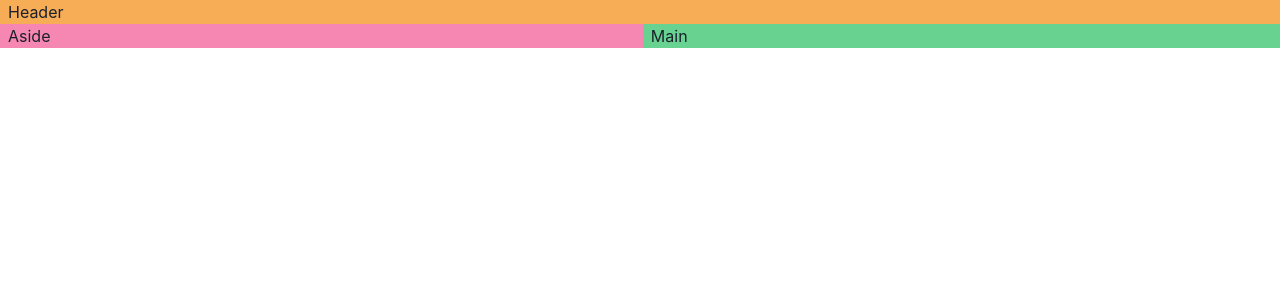
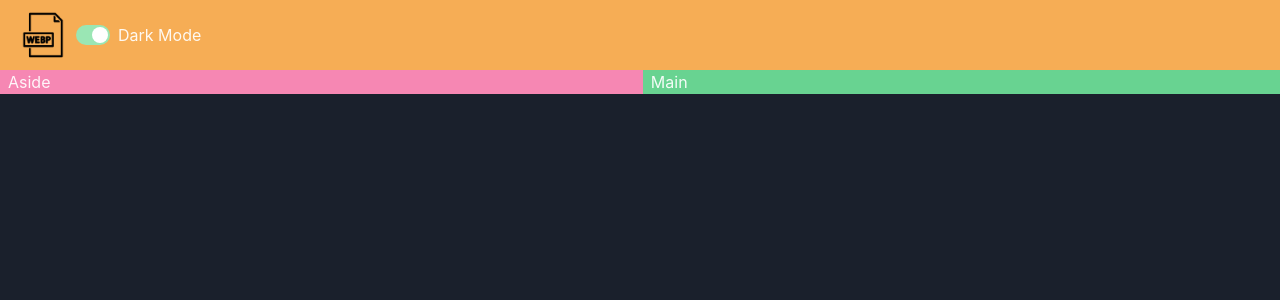
Before and after one commit to EmailKolar/rawg-demo-class-project, a React (Vite) app in the folder rawg-client/: page / in a window 1280 px wide. Shown: the top 300 px of the page. Built offline with nearby package versions, Linux system fonts and the light colour scheme.

Commit message:
added switch color mode and logo

```diff
--- a/rawg-client/src/App.tsx
+++ b/rawg-client/src/App.tsx
@@ -1,5 +1,6 @@
 
 import { Grid, GridItem, Show } from '@chakra-ui/react'
+import NavBar from './components/NavBar'
 
 
 function App() {
@@ -12,7 +13,7 @@ function App() {
 
   >
     <GridItem pl='2' bg='orange.300' area={'header'}>
-      Header
+      <NavBar/>
     </GridItem>
     <Show above="lg">
     <GridItem pl='2' bg='pink.300' area={'aside'}>
--- /dev/null
+++ b/rawg-client/src/components/ColorModeSwitch.tsx
@@ -0,0 +1,19 @@
+import { HStack, Switch, Text, useColorMode } from "@chakra-ui/react";
+import React from "react";
+
+const ColorModeSwitch = () => {
+  const { colorMode, toggleColorMode } = useColorMode();
+
+  return ( // Ensure return statement is here!
+    <HStack>
+      <Switch
+        isChecked={colorMode === "dark"}
+        colorScheme="green"
+        onChange={toggleColorMode}
+      />
+      <Text>Dark Mode</Text>
+    </HStack>
+  );
+};
+
+export default ColorModeSwitch;
--- /dev/null
+++ b/rawg-client/src/components/NavBar.tsx
@@ -0,0 +1,15 @@
+import { HStack, Text, Image } from "@chakra-ui/react";
+import React from "react";
+import logo from "../assets/logo.png";
+import ColorModeSwitch from "./ColorModeSwitch";
+
+const NavBar = () => {
+  return (
+    <HStack padding="10px">
+      <Image src={logo} alt="Logo" boxSize="50px" />
+      <ColorModeSwitch/>
+    </HStack>
+  );
+};
+
+export default NavBar;
--- a/rawg-client/src/main.tsx
+++ b/rawg-client/src/main.tsx
@@ -2,11 +2,15 @@ import React from 'react'
 import ReactDOM from 'react-dom/client'
 import App from './App'
 
-import { ChakraProvider } from '@chakra-ui/react'
+
+import { ChakraProvider, ColorModeScript } from '@chakra-ui/react'
+import theme from './theme'
 
 ReactDOM.createRoot(document.getElementById('root') as HTMLElement).render(
   <React.StrictMode>
-    <ChakraProvider>
+    <ChakraProvider theme={theme}>
+    <ColorModeScript initialColorMode={theme.config.initialColorMode} />
+    <ColorModeScript />
     <App />
     </ChakraProvider>
   </React.StrictMode>,
--- /dev/null
+++ b/rawg-client/src/theme.ts
@@ -0,0 +1,15 @@
+// theme.ts
+
+// 1. import `extendTheme` function
+import { extendTheme, type ThemeConfig } from '@chakra-ui/react'
+
+// 2. Add your color mode config
+const config: ThemeConfig = {
+  initialColorMode: 'dark',
+  useSystemColorMode: false,
+}
+
+// 3. extend the theme
+const theme = extendTheme({ config })
+
+export default theme
```
Also changed, not shown: rawg-client/src/assets/logo.png (added).
